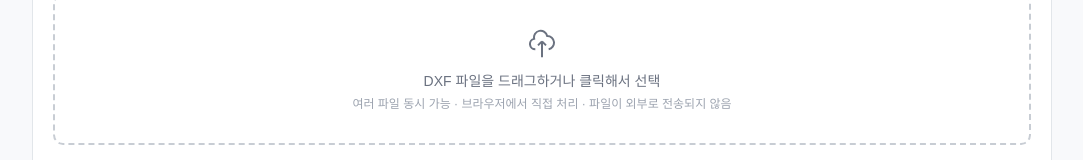
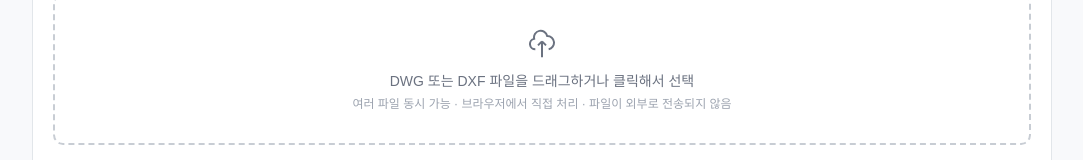
Before and after one commit to macro2micro03/Project-1, a plain HTML site: page wall-rebar-ocr_1/index.html in a window 1280 px wide. Shown: the part 466-626 px from the top of the page, without its empty margins (98-1181 px from the left). Drawn offline with Linux system fonts and the light colour scheme; a script that the page names is missing.

Commit message:
fix: 드롭존 초기 텍스트 DWG 포함으로 수정

```diff
--- a/wall-rebar-ocr_1/index.html
+++ b/wall-rebar-ocr_1/index.html
@@ -140,7 +140,7 @@
       <svg width="32" height="32" viewBox="0 0 24 24" fill="none" stroke="currentColor" stroke-width="1.5">
         <path d="M7 16a4 4 0 01-.88-7.903A5 5 0 1115.9 6L16 6a5 5 0 011 9.9M15 13l-3-3m0 0l-3 3m3-3v12"/>
       </svg>
-      <p id="dzLabel">DXF 파일을 드래그하거나 클릭해서 선택</p>
+      <p id="dzLabel">DWG 또는 DXF 파일을 드래그하거나 클릭해서 선택</p>
       <small>여러 파일 동시 가능 · 브라우저에서 직접 처리 · 파일이 외부로 전송되지 않음</small>
     </div>
     <input type="file" id="fi" accept=".dxf" multiple style="display:none">
```
